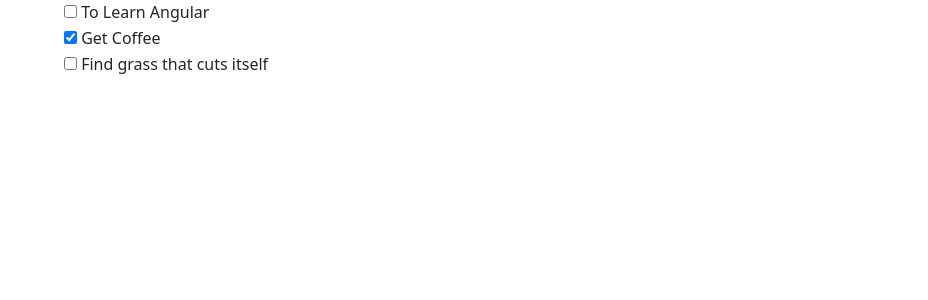
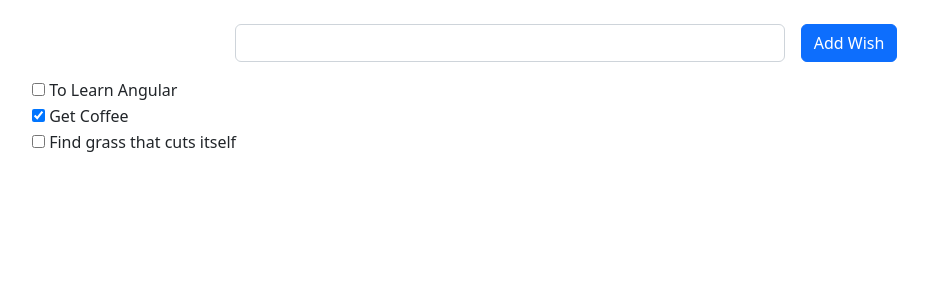
Before and after one commit to bob85670/LEARN-angular-wishlist-app, an Angular app: page / in a window 1280 px wide. Shown: the top 300 px of the page, without its empty margins (74-1002 px from the left). Built offline with nearby package versions, Linux system fonts and the light colour scheme.

Commit message:
angular standalone components feature let us don't need app.module.ts now

```diff
--- a/src/app/app.component.html
+++ b/src/app/app.component.html
@@ -1,5 +1,20 @@
 <div class="container">
 
+  <form class="row mt-3 gx-3 gy-2 align-items-center justify-content-center">
+    <div class="col-sm-6">
+      <label class="visually-hidden" for="specificSizeInputName">Wish</label>
+      <input type="text" name="new-wish-text" class="form-control" [(ngModel)]="newWishText">
+    </div>
+    <div class="col-auto">
+      <button
+        type="submit"
+        class="btn btn-primary"
+        (click)="$event.preventDefault(); addNewWish() "
+      >Add Wish</button>
+    </div>
+  </form>
+
+  <div class="row mt-3">
     <div *ngIf="items.length === 0; else showItems">
       There are no wishes to display.
     </div>
@@ -21,6 +36,8 @@
         </li>
       </ul>
     </ng-template>
+  </div>
+
 
 
 </div>
--- a/src/app/app.component.ts
+++ b/src/app/app.component.ts
@@ -1,24 +1,33 @@
 import { Component } from '@angular/core';
 import { RouterOutlet } from '@angular/router';
 import { CommonModule } from '@angular/common';
+import { FormsModule } from '@angular/forms';
 import { WishItem } from '../shared/models/wishItem';
 
 @Component({
   selector: 'app-root',
   standalone: true,
-  imports: [RouterOutlet, CommonModule],
+  imports: [RouterOutlet, CommonModule, FormsModule],
   templateUrl: './app.component.html',
   styleUrl: './app.component.css',
 })
 export class AppComponent {
-  items : WishItem[] = [
+  items: WishItem[] = [
     new WishItem('To Learn Angular'),
     new WishItem('Get Coffee', true),
     new WishItem('Find grass that cuts itself')
   ];
+
+  newWishText = '';
+
   title = 'wishlist';
 
-  toggleItem(item : WishItem) {
+  addNewWish() {
+    this.items.push(new WishItem(this.newWishText));
+    this.newWishText = '';
+  }
+
+  toggleItem(item: WishItem) {
     item.isComplete = !item.isComplete;
     console.log(item);
   }
```
Lines whose indentation alone changed are shown as unchanged.
